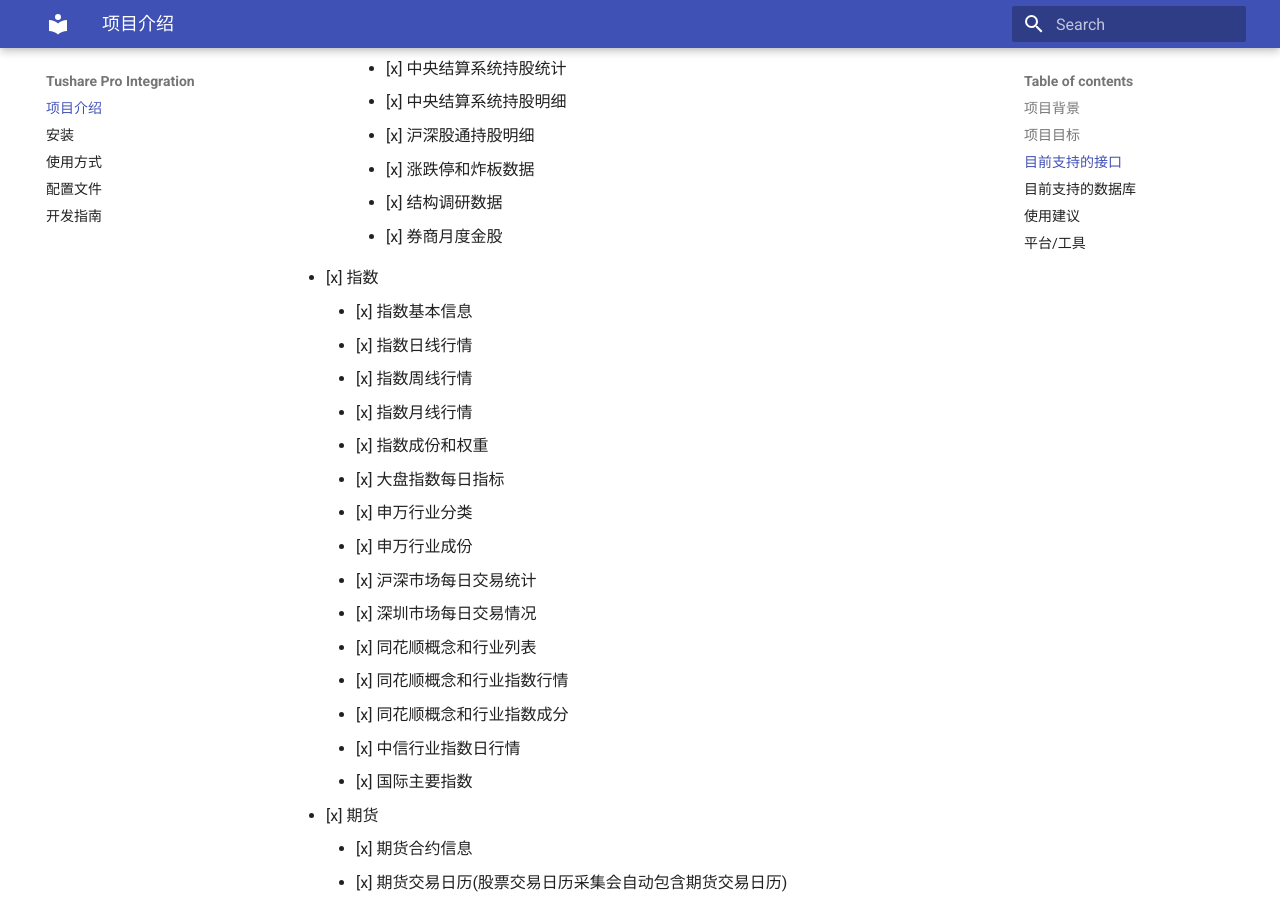
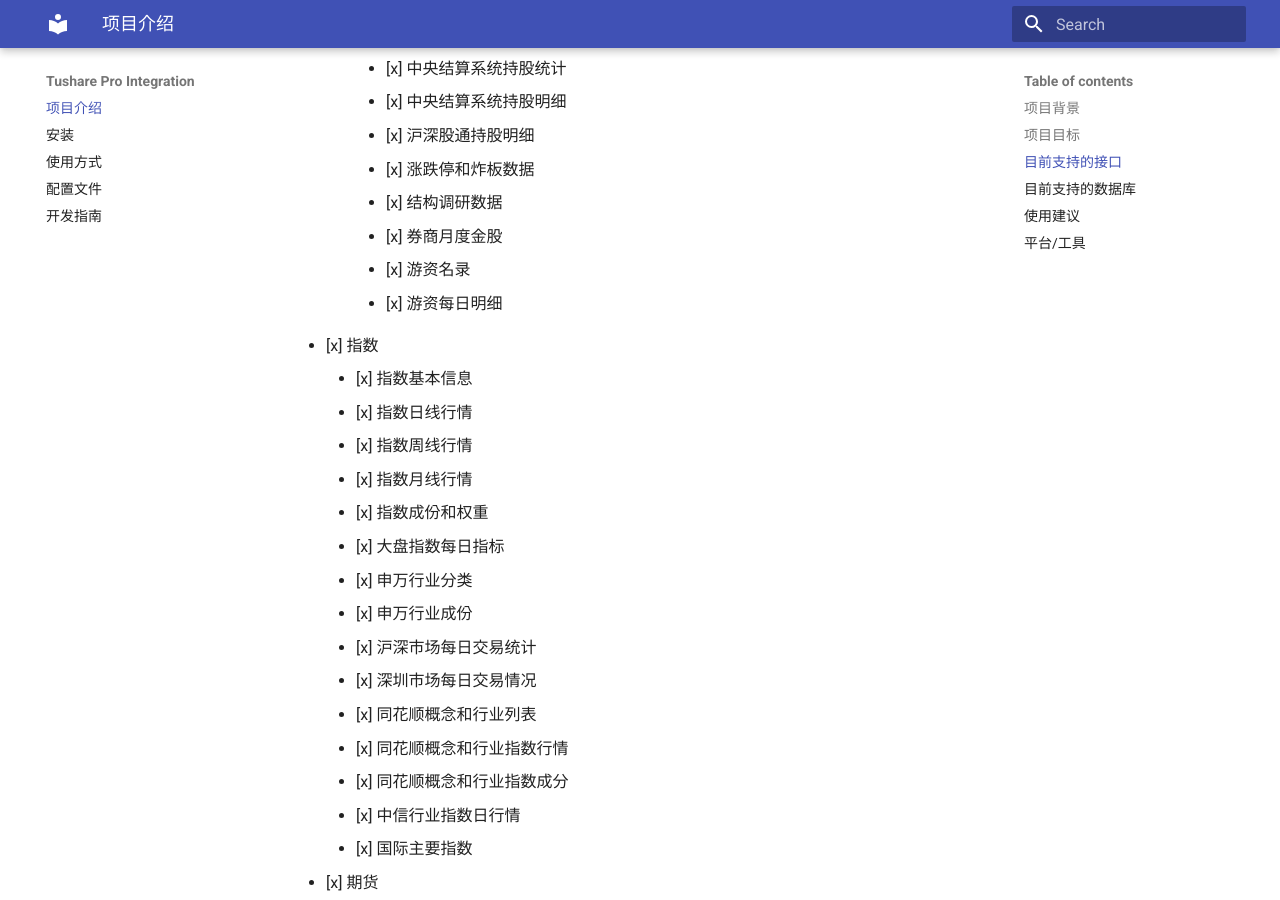
Before and after one commit to zhangbc97/tushare-integration, an MkDocs documentation site: the page built from docs/index.md, in a window 1280 px wide and 900 px high, scrolled down 2718 px. Built offline with MkDocs 1.6.1 and Material for MkDocs 9.7.7, drawn with Linux system fonts in a browser that asks for light colours.

Commit message:
update doc

```diff
--- a/docs/index.md
+++ b/docs/index.md
@@ -85,6 +85,8 @@ Tushare Pro目前已稳定运行几年时间，其提供了大量的金融数据
         - [x] 涨跌停和炸板数据
         - [x] 结构调研数据
         - [x] 券商月度金股
+        - [x] 游资名录
+        - [x] 游资每日明细
 - [x] 指数
     - [x] 指数基本信息
     - [x] 指数日线行情
```
Also changed, not shown: README.md (+2 -0 lines).
